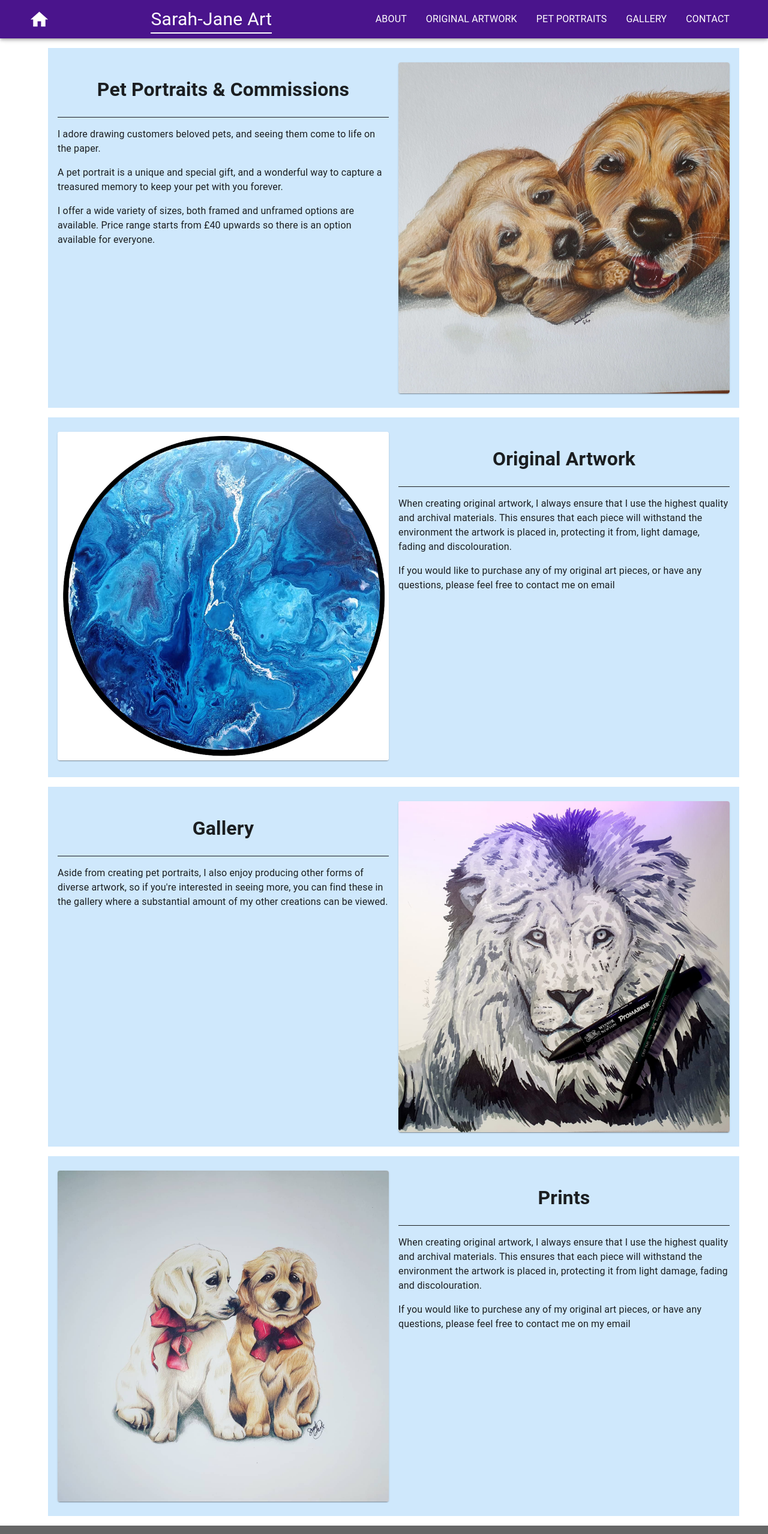
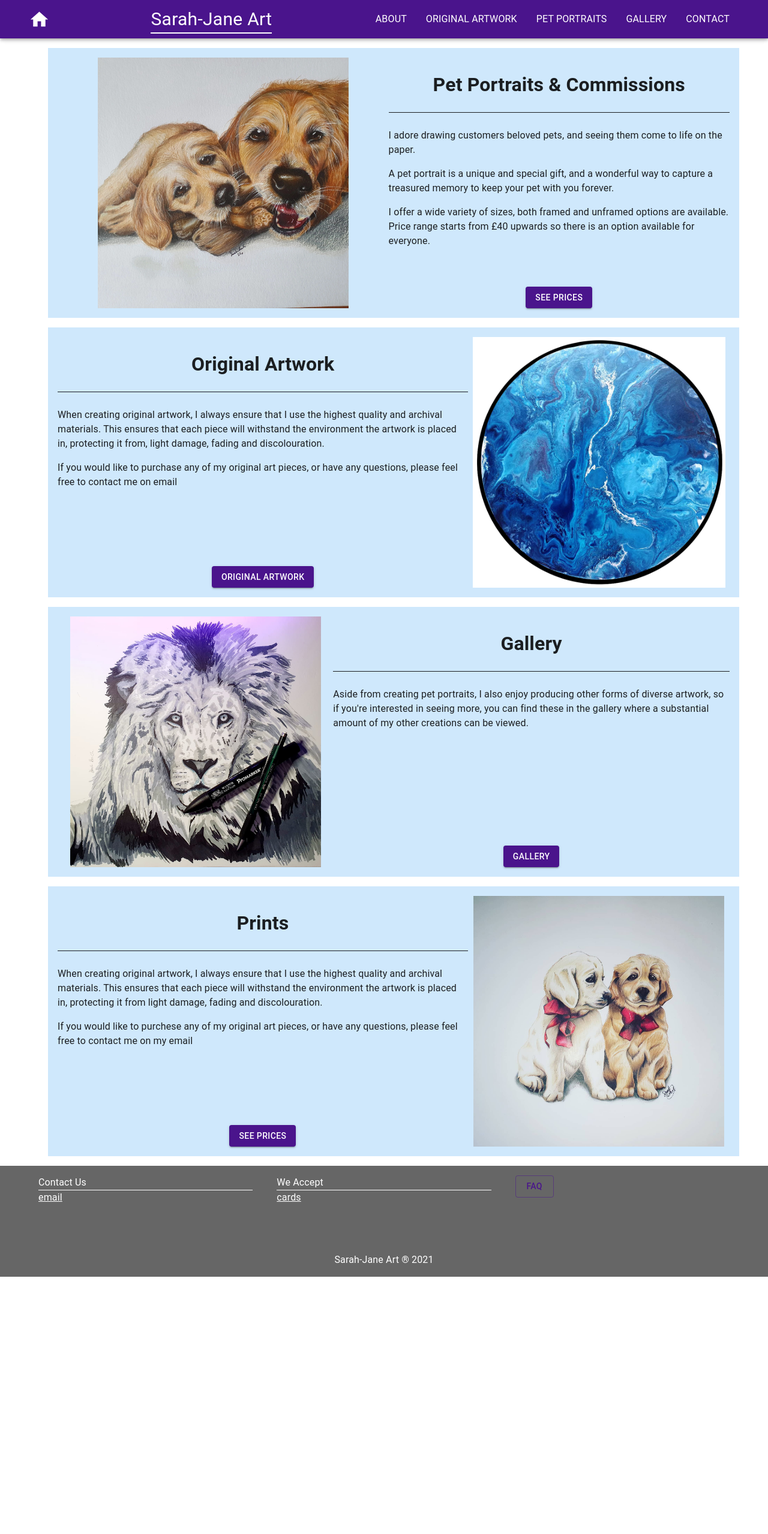
Before and after one commit to Pete-Senpai/gallery, a React (Create React App) app: page / in a window 1280 px wide. Shown: the top 2558 px of the page at 60% size. After the commit the page ends 2129 px from the top, so only its background shows below. Built offline with nearby package versions, Linux system fonts and the light colour scheme.

Commit message:
HomePageBox component implementation.

```diff
--- a/src/pages/home/index.tsx
+++ b/src/pages/home/index.tsx
@@ -1,101 +1,43 @@
-import { Box, Card, CardMedia, Container, Grid, Typography } from '@mui/material';
+import { Box, Button, Container, Grid, Typography } from '@mui/material';
 import React from 'react';
+
+const HomePageBox = (props: { header: string, children: any, imageSrc: string, isReversed?: boolean, hrefLink: string, buttonText: string }) =>
+<Box m={2} p={2} sx={{ bgcolor: '#cfe8fc', height: "450px", width: "100%" }}>
+    <Grid sx={{ display: "flex", flexBasis: "50%", height: "100%", flexDirection: props.isReversed? "row-reverse" : "row" }}>
+        <Grid sx={{ display: "flex", flexDirection: "column", gap: "10px", height: "100%"}}>
+            <Typography align="center" borderBottom={1}>
+                <h1>{props.header}</h1>
+            </Typography>
+            <Typography>
+                {props.children}
+            </Typography>
+            <Box sx={{ flexGrow: 1, display: "flex", justifyContent: "center", alignItems: "end" }}>
+                <Button href= {props.hrefLink} variant="contained">{props.buttonText}</Button>
+            </Box>
+        </Grid>
+        <img src={props.imageSrc} alt="img" style={{ height: "100%", width: "100%", objectFit: "contain" }} />
+    </Grid>
+</Box>
 
 const Home = () => {
     return (
         <Container>
-            <Box m={2} pt={3} px={2} sx={{ bgcolor: '#cfe8fc', height: '600px', width: "100%" }}>
-                <Grid container spacing={2}>
-                    <Grid item xs={6}>
-                        <Typography align="center" borderBottom={1}>
-                            <h1>Pet Portraits & Commissions</h1>
-                        </Typography>
-                        <Typography>
+            <HomePageBox header="Pet Portraits & Commissions" hrefLink="/pet_portraits" buttonText="See Prices" imageSrc="/images/Pets/17846820302631474.jpg" isReversed>
                 <p>I adore drawing customers beloved pets, and seeing them come to life on the paper.</p>
                 <p>A pet portrait is a unique and special gift, and a wonderful way to capture a treasured memory to keep your pet with you forever.</p>
                 <p>I offer a wide variety of sizes, both framed and unframed options are available. Price range starts from £40 upwards so there is an option available for everyone. </p>
-                        </Typography>
-                    </Grid>
-                    <Grid item xs={6}>
-                        <Card>
-                            <CardMedia
-                                component="img"
-                                height= "100%"
-                                image={"/images/Pets/17846820302631474.jpg"}
-                                alt="photo"
-                            />
-                        </Card>
-                    </Grid>
-                </Grid>
-            </Box>
-            <Box m={2} pt={3} px={2} sx={{ bgcolor: '#cfe8fc', height: '600px', width: "100%" }}>
-                <Grid container spacing ={2}>
-                    <Grid item xs={6}>
-                        <Card>
-                            <CardMedia
-                                component="img"
-                                height= "100%"
-                                image={"/images/Abstract/Neptune.jpg"}
-                                alt="photo"
-                            />
-                        </Card>
-                    </Grid>
-                    <Grid item xs={6}>
-                        <Typography align="center" borderBottom={1}>
-                            <h1>Original Artwork</h1>
-                        </Typography>
-                        <Typography>
+            </HomePageBox>
+            <HomePageBox header="Original Artwork" hrefLink="/original_artwork" buttonText="Original Artwork" imageSrc="/images/Abstract/Neptune.jpg">
                 <p>When creating original artwork, I always ensure that I use the highest quality and archival materials. This ensures that each piece will withstand the environment the artwork is placed in, protecting it from, light damage, fading and discolouration.</p>
                 <p>If you would like to purchase any of my original art pieces, or have any questions, please feel free to contact me on email</p>
-                        </Typography>
-                    </Grid>
-                </Grid>
-            </Box>
-            <Box m={2} pt={3} px={2} sx={{ bgcolor: '#cfe8fc', height: '600px', width: "100%" }}>
-                <Grid container spacing={2}>
-                    <Grid item xs={6}>
-                        <Typography align="center" borderBottom={1}>
-                            <h1>Gallery</h1>
-                        </Typography>
-                        <Typography>
+            </HomePageBox>
+            <HomePageBox header="Gallery" hrefLink="/gallery" buttonText="Gallery" imageSrc="/images/lion.jpg" isReversed>
                 <p>Aside from creating pet portraits, I also enjoy producing other forms of diverse artwork, so if you're interested in seeing more, you can find these in the gallery where a substantial amount of my other creations can be viewed.</p>
-                        </Typography>
-                    </Grid>
-                    <Grid item xs={6}>
-                        <Card>
-                            <CardMedia
-                                component="img"
-                                height= "100%"
-                                image={"/images/lion.jpg"}
-                                alt="photo"
-                            />
-                        </Card>
-                    </Grid>
-                </Grid>
-            </Box>
-            <Box m={2} pt={3} px={2} sx={{ bgcolor: '#cfe8fc', height: '600px', width: "100%" }}>
-                <Grid container spacing ={2}>
-                    <Grid item xs={6}>
-                        <Card>
-                            <CardMedia
-                                component="img"
-                                height= "100%"
-                                image={"/images/Pets/17895221188716237.jpg"}
-                                alt="photo"
-                            />
-                        </Card>
-                    </Grid>
-                    <Grid item xs={6}>
-                        <Typography align="center" borderBottom={1}>
-                            <h1>Prints</h1>
-                        </Typography>
-                        <Typography>
+            </HomePageBox>
+            <HomePageBox header="Prints" hrefLink="/pet_portraits" buttonText="See Prices" imageSrc="/images/Pets/17895221188716237.jpg">
                 <p>When creating original artwork, I always ensure that I use the highest quality and archival materials. This ensures that each piece will withstand the environment the artwork is placed in, protecting it from light damage, fading and discolouration.</p>
                 <p>If you would like to purchese any of my original art pieces, or have any questions, please feel free to contact me on my email</p>
-                        </Typography>
-                    </Grid>
-                </Grid>
-            </Box>
+            </HomePageBox>
         </Container>
     );
 };
```
Lines whose indentation alone changed are shown as unchanged.
